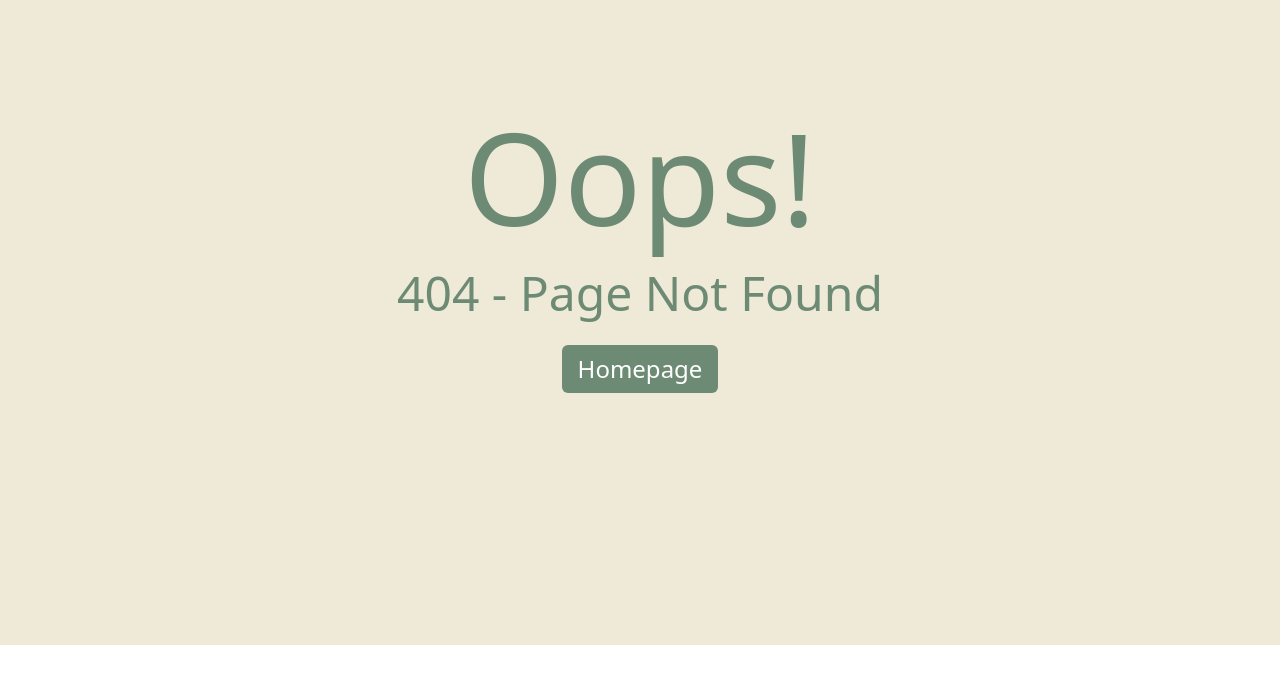
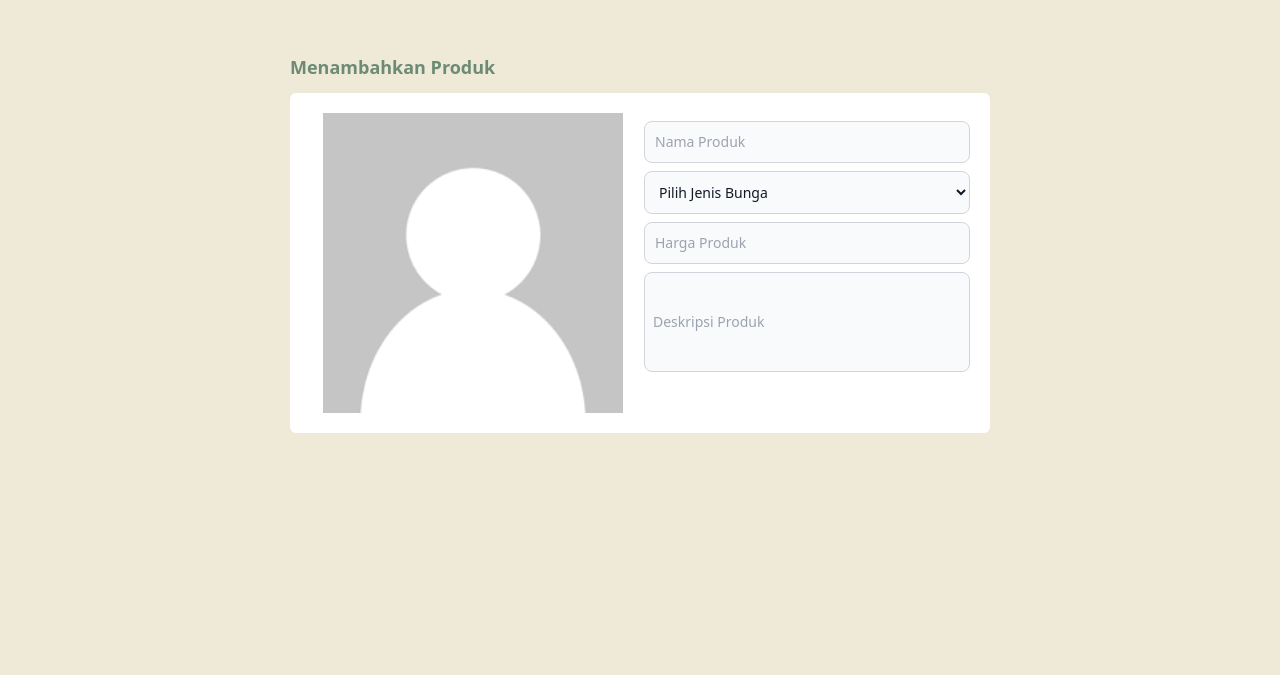
Before and after one commit to mhmd-arif/FLOWERLAB, a React (Vite) app: page /add-product in a window 1280 px wide. Before the commit this address had no page. Shown: the part 139-814 px from the top of the page. Built offline with nearby package versions, Linux system fonts and the light colour scheme.

Commit message:
add product desc and product page

```diff
--- a/src/App.css
+++ b/src/App.css
@@ -50,3 +50,26 @@
   width: 300px;
   height: 300px;
 }
+
+.badge {
+  display: inline-block;
+  padding: 5px 10px;
+  background-color: #6D8B74;
+  color: white;
+  border-radius: 40px;
+  font-weight: bold;
+  width: fit-content; /* Use "fit-content" instead of "auto" */
+  text-align: left; /* Align the text to the left */
+}
+
+.fixed-height {
+  height: 150px; /* Adjust the height value as needed */
+}
+
+.text-left {
+  text-align: left;
+}
+
+.placeholder-text::placeholder {
+  color: #999999;
+}
--- a/src/App.jsx
+++ b/src/App.jsx
@@ -8,6 +8,8 @@ import {
   DaftarPenjual,
   Marketplace,
   LoginPenjual,
+  ProductDesc,
+  AddProduct,
 } from './pages';
 
 function App() {
@@ -20,6 +22,8 @@ function App() {
         <Route path="/daftar-penjual" element={<DaftarPenjual />} />
         <Route path="/marketplace" element={<Marketplace />} />
         <Route path="/login-penjual" element={<LoginPenjual />} />
+        <Route path="/product-description" element={<ProductDesc />} />
+        <Route path="/add-product" element={<AddProduct />} />
       </Routes>
     </BrowserRouter>
   )
--- a/src/pages/AddProduct.jsx
+++ b/src/pages/AddProduct.jsx
@@ -1,12 +1,28 @@
 /* eslint-disable react/no-unknown-property */
-import { Link } from "react-router-dom";
+import { user } from "../assets"
 
-export default function NotFound() {
-    return (
-        <div className="text-[#6D8B74] mx-auto w-auto h-screen flex flex-col gap-7 m-[-40px] justify-center content-center">
-            <h1 className="text-7xl md:text-9xl">Oops!</h1>
-            <p className="text-3xl md:text-5xl">404 - Page Not Found</p>
-            <Link to='/'><button class="bg-[#6D8B74] text-white text-2xl px-4 py-2 rounded-md">Homepage</button></Link>
+export default function LoginPenjual() {
+  return (
+    <div className="text-[#6D8B74] mx-auto w-auto h-screen grid mt-[50px] md:mt-[-50px]  justify-center content-center">
+        <h1 className="text-left mb-3 text-lg font-bold">Menambahkan Produk</h1>
+        <div className="bg-white flex flex-col gap-2 md:flex-row rounded-md p-[20px] bigger-background">
+        <div className="w-full md:w-1/2 flex justify-center">
+            <img src={user} alt="user-pict" className="bigger-image" />
         </div>
-    )
+            <div className="w-full md:w-1/2">
+                <input type="text" class="text-left mt-2 bg-gray-50 border border-gray-300 text-gray-900 text-sm rounded-lg focus:ring-blue-500 focus:border-blue-500 block w-full p-2.5  dark:bg-[#FFFFFF] dark:border-gray-600 dark:placeholder-gray-600 dark:text-black dark:focus:ring-blue-500 dark:focus:border-blue-500" placeholder="Nama Produk" required />
+                <select className="text-left mt-2 bg-gray-50 border border-gray-300 text-gray-900 text-sm rounded-lg focus:ring-blue-500 focus:border-blue-500 block w-full p-2.5 dark:bg-[#FFFFFF] dark:border-gray-600 dark:text-black dark:focus:ring-blue-500 dark:focus:border-blue-500" required>
+                    <option value="" disabled selected className="placeholder-text">Pilih Jenis Bunga</option>
+                    <option value="option1">Cattleya</option>
+                    <option value="option2">Vanda</option>
+                    <option value="option3">Dendrobium</option>
+                    <option value="option3">Phalaenopsis</option>
+                </select>
+                <input type="text" class="text-left mt-2 bg-gray-50 border border-gray-300 text-gray-900 text-sm rounded-lg focus:ring-blue-500 focus:border-blue-500 block w-full p-2.5  dark:bg-[#FFFFFF] dark:border-gray-600 dark:placeholder-gray-600 dark:text-black dark:focus:ring-blue-500 dark:focus:border-blue-500" placeholder="Harga Produk" required />
+                <input type="text" className="text-left mt-2 bg-gray-50 border border-gray-300 text-gray-900 text-sm rounded-lg focus:ring-blue-500 focus:border-blue-500 block w-full h-[100px] p-2.5 pl-2 pt-2  dark:bg-[#FFFFFF] dark:border-gray-600 dark:placeholder-gray-600 dark:text-black dark:focus:ring-blue-500 dark:focus:border-blue-500" placeholder="Deskripsi Produk" required />
+
+            </div>
+        </div>
+    </div>
+)
 }
--- /dev/null
+++ b/src/pages/ProductDesc.jsx
@@ -0,0 +1,21 @@
+/* eslint-disable react/no-unknown-property */
+import { flower } from "../assets"
+
+export default function ProductDesc() {
+    return (
+        <div className="text-[#6D8B74] mx-auto w-auto h-screen grid mt-[50px] md:mt-[-50px] gap-7 justify-center content-center">
+            <div className="bg-white flex flex-col gap-5 md:grid md:grid-cols-2 max-w-[1000px] rounded-md p-[20px] md:py-[30px]">
+            <div>
+                <h1 className="text-3xl md:px-4 text-left">Nama Produk</h1>
+                <h1 className="text-3xl md:px-4 text-left text-lg mt-3">Jenis Bunga</h1>
+                <h1 className="text-3xl md:px-4 text-left text-lg mt-3 fixed-height">Deskripsi Bunga</h1>
+                <h1 className="text-3xl md:px-4 text-left text-lg mt-3">Harga Bunga</h1>
+                <h1 className="text-3xl md:px-4 text-left text-lg mt-3">Kontak Penjual</h1>
+            </div>
+            <div>
+                <img src={flower} alt="flower-pict" />
+            </div>
+            </div>
+        </div>
+    )
+}
--- a/src/pages/index.js
+++ b/src/pages/index.js
@@ -4,6 +4,8 @@ import Home from "./Home";
 import DaftarPenjual from "./DaftarPenjual";
 import LoginPenjual from "./LoginPenjual";
 import Marketplace from "./MarketPlace";
+import ProductDesc from "./ProductDesc";
+import AddProduct from "./AddProduct"
 
 
 export{
@@ -13,4 +15,6 @@ export{
     DaftarPenjual,
     LoginPenjual,
     Marketplace,
+    ProductDesc,
+    AddProduct,
 };
```
